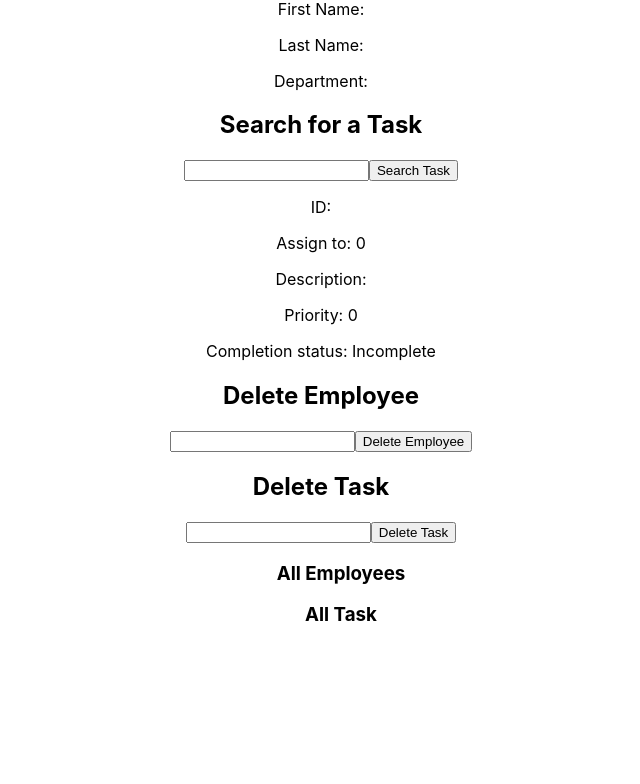
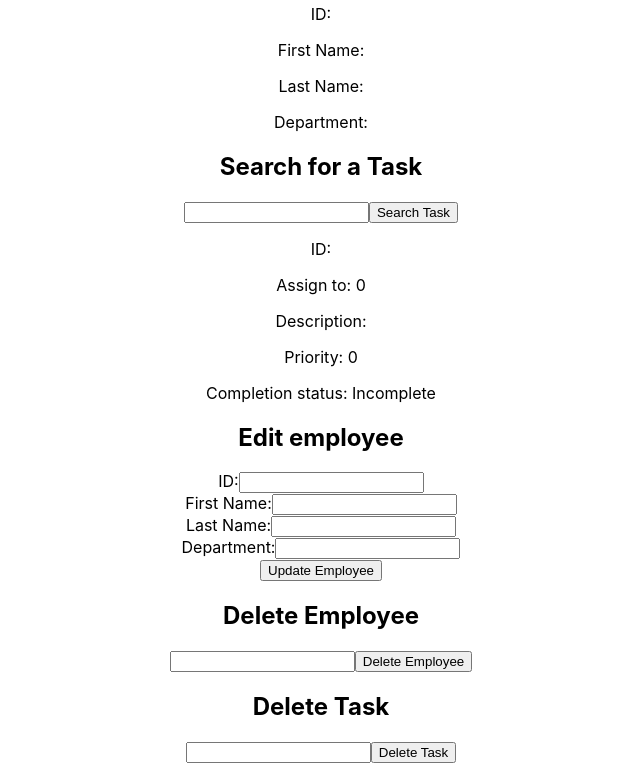
Before and after one commit to YoussefElsuradi/React-CRUD-Frontend, a React (Create React App) app: page / in a window 1280 px wide. Shown: the part 526-1310 px from the top of the page, without its empty margins (319-959 px from the left). Before the commit the page ends 1171 px from the top, so only its background shows below. Built offline with nearby package versions, Linux system fonts and the light colour scheme.

Commit message:
edit employeee

```diff
--- a/src/App.js
+++ b/src/App.js
@@ -34,16 +34,17 @@ function App() {
     priority_level: 0,
     completion_status: false
   });
+
   // set state for edit employee
-  // const [editEmployee, setEditEmployee] = useState({
-  //   id: '',
-  //   employee_first_name: '',
-  //   employee_last_name: '',
-  //   department_name: ''
-  // });
+  const [editEmployee, setEditEmployee] = useState({
+    id: '',
+    employee_first_name: '',
+    employee_last_name: '',
+    department_name: ''
+  });
+
   const [deleteEmployeeId, setDeleteEmployeeId] = useState('');
   const [deleteTaskId, setDeleteTaskId] = useState('');
-
 
   // onChange handler for each input for task
   const handleDescriptionChange = (event) => {
@@ -70,6 +71,14 @@ function App() {
     setDepartment(event.target.value);
   };
 
+
+
+  const handleEditEmployeeChange = (event) => {
+    setEditEmployee({
+      ...editEmployee,
+      [event.target.name]: event.target.value
+    });
+  };
 
   const fetchAllTasks = () => {
     axios.get('http://localhost:4000/tasks')
@@ -177,15 +186,29 @@ function App() {
     }
   };
 
-  // const handleUpdateEmployee = async (employeeId, updatedEmployee) => {
-  //   try {
-  //     const response = await axios.put(`http://localhost:4000/employees/${employeeId}`, updatedEmployee);
-  //     console.log(response.data); // Optional: Display the response data
-  //     // Perform any additional actions after updating the employee
-  //   } catch (error) {
-  //     console.error(error);
-  //   }
-  // };
+  const handleUpdateEmployee = async (event) => {
+    event.preventDefault();
+
+    try {
+      const response = await axios.put(
+        `http://localhost:4000/employees/${editEmployee.id}`,
+        editEmployee
+      );
+
+      console.log(response.data); // Optional: Display the response data
+      // Perform any additional actions after updating the employee
+
+      // Reset the editEmployee state
+      setEditEmployee({
+        id: '',
+        employee_first_name: '',
+        employee_last_name: '',
+        department_name: ''
+      });
+    } catch (error) {
+      console.error(error);
+    }
+  };
 
 
   return (
@@ -214,6 +237,7 @@ function App() {
       </form>
 
       <h1> Add a new Task</h1>
+      <h4>Can't create a teask thats assign to no one</h4>
       <form onSubmit={handleSubmitTasks}>
         <label>
           Description:
@@ -266,25 +290,50 @@ function App() {
         <p>Completion status: {task.completion_status ? 'Complete' : 'Incomplete'}</p>
       </div>
 
-      {/* <h2>Edit employee</h2>
+      <h2>Edit employee</h2>
       <form onSubmit={handleUpdateEmployee}>
-      <label onSubmit={handleSubmitTasks}>
+        <label>
+          ID:
+          <input
+            type="text"
+            name="id"
+            value={editEmployee.id}
+            onChange={handleEditEmployeeChange}
+          />
+        </label>
+        <br />
+        <label>
           First Name:
-          <input type="text" value={firstName} onChange={handleFirstNameChange} />
+          <input
+            type="text"
+            name="employee_first_name"
+            value={editEmployee.employee_first_name}
+            onChange={handleEditEmployeeChange}
+          />
         </label>
-        <br/>
+        <br />
         <label>
           Last Name:
-          <input type="text" value={lastName} onChange={handleLastNameChange} />
+          <input
+            type="text"
+            name="employee_last_name"
+            value={editEmployee.employee_last_name}
+            onChange={handleEditEmployeeChange}
+          />
         </label>
-        <br/>
+        <br />
         <label>
           Department:
-          <input type="text" value={department} onChange={handleDepartmentChange} />
+          <input
+            type="text"
+            name="department_name"
+            value={editEmployee.department_name}
+            onChange={handleEditEmployeeChange}
+          />
         </label>
-        <br/>
+        <br />
         <button type="submit">Update Employee</button>
-      </form> */}
+      </form>
 
       <h2>Delete Employee</h2>
       <input
```
